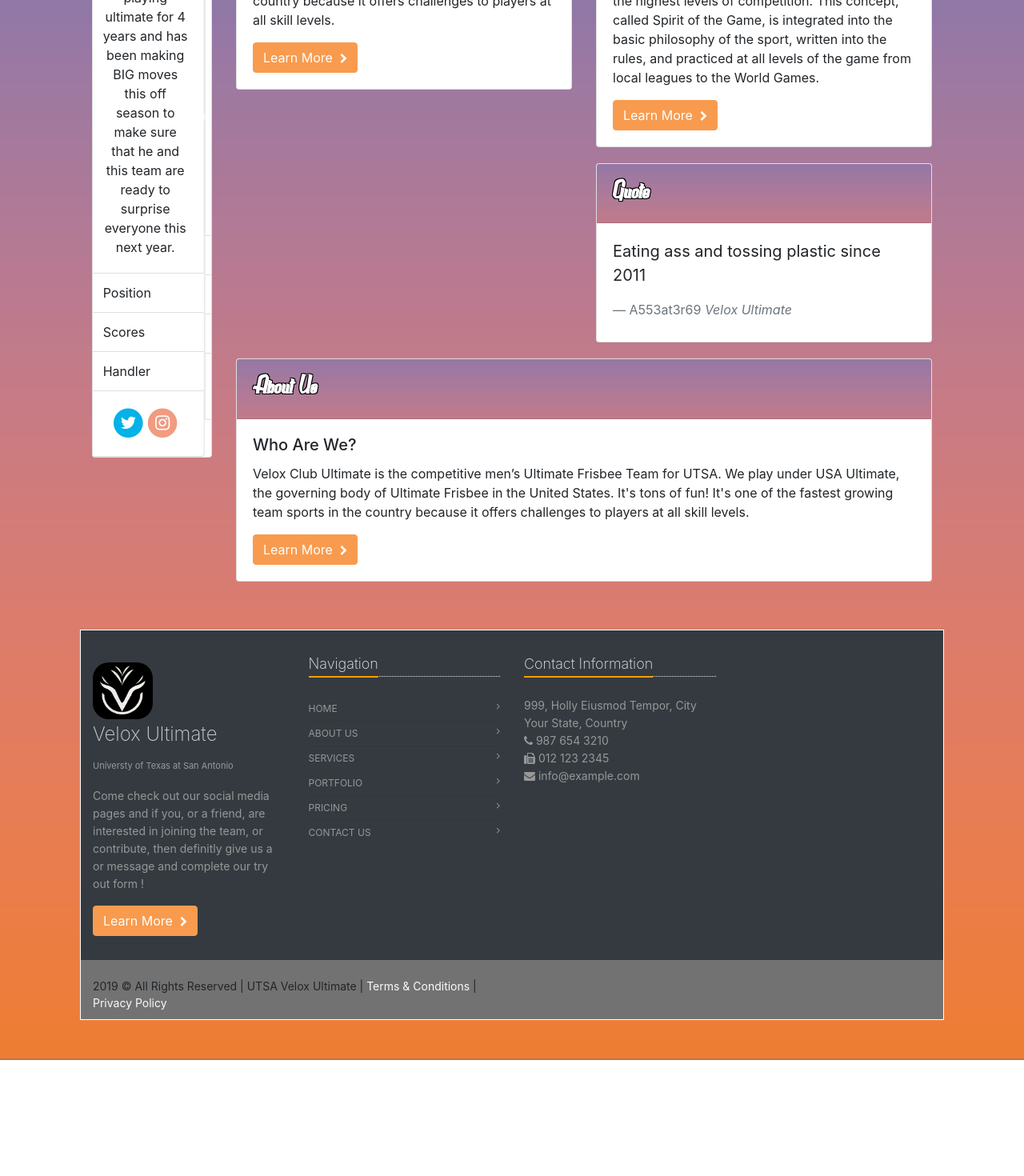
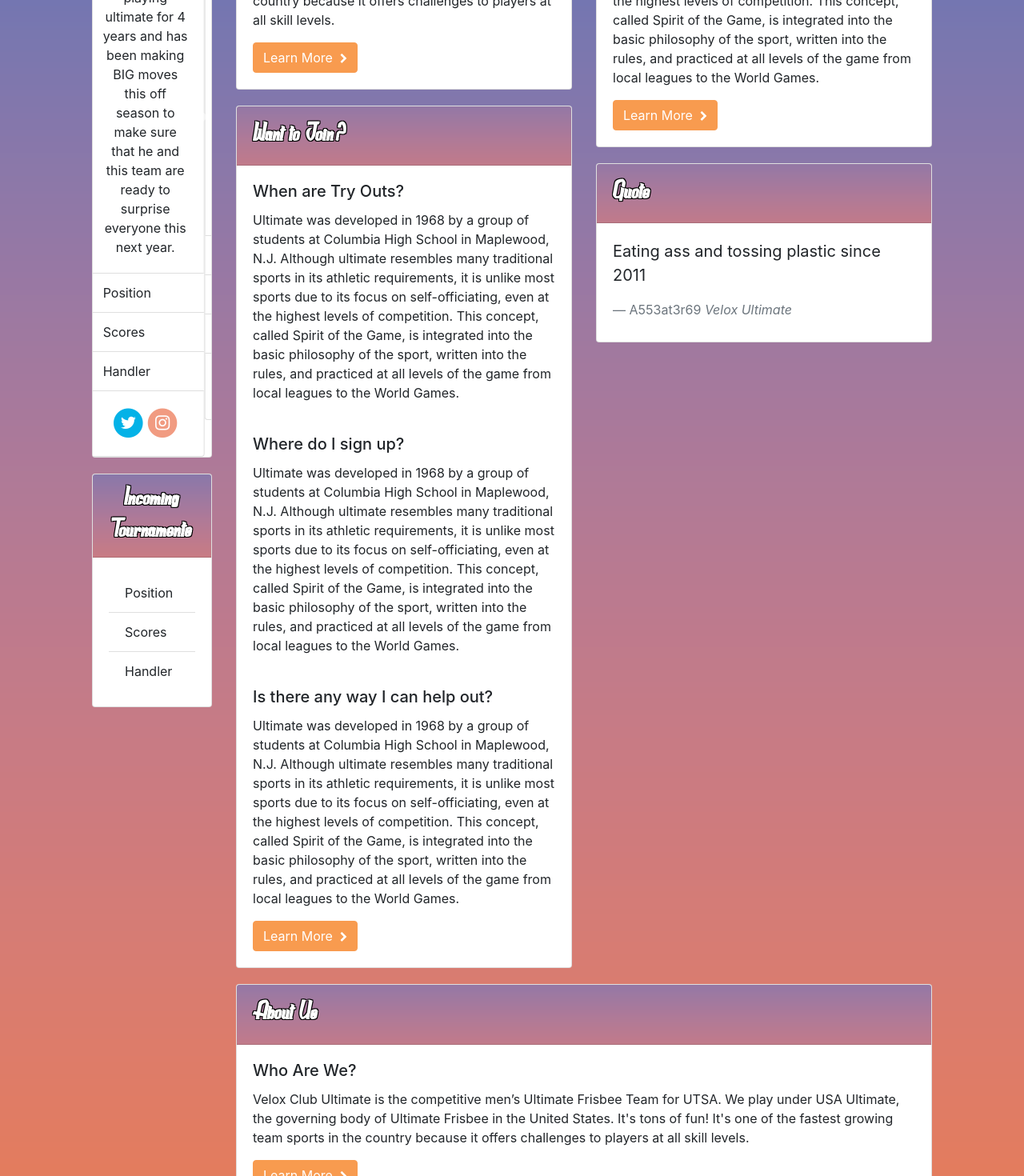
Before and after one commit to JVILL16/Ultimate-Velox, an Angular app: page / in a window 1280 px wide. Shown: the part 860-2330 px from the top of the page at 80% size. Before the commit the page ends 2185 px from the top, so only its background shows below. Built offline with nearby package versions, Linux system fonts and the light colour scheme.

Commit message:
updated login page still need to figure out routing

```diff
--- a/src/app/app-routing.module.ts
+++ b/src/app/app-routing.module.ts
@@ -1,9 +1,9 @@
 import { NgModule } from '@angular/core';
 import { Routes, RouterModule } from '@angular/router';
-import { HomeComponent } from './home/home-page';
+import { HomeComponent } from './login/login-page';
 
 const routes: Routes = [
-  { path: 'home-page', component: HomeComponent}
+  { path: 'login-page', component: HomeComponent}
 ];
 
 @NgModule({
--- a/src/app/app.component.html
+++ b/src/app/app.component.html
@@ -55,7 +55,7 @@
         </li>
 
         <li class="nav-item">
-          <a class="nav-link text-center text-nowrap" routerLink="/home-page" routerLinkActive="active">&nbsp;Profile&nbsp;&nbsp;&nbsp;|</a>
+          <a class="nav-link text-center text-nowrap" routerLink="/login-page" routerLinkActive="active">&nbsp;Profile&nbsp;&nbsp;&nbsp;|</a>
         </li>
 
         <li class="nav-item">
@@ -193,6 +193,22 @@
         </div>
       </div>
 
+      <!--
+
+        torunamnet schedule
+
+      -->
+
+      <div class="card" style="margin-top:20px">
+        <h5 class="card-header text-center title-cap">Incoming Tournaments</h5>
+        <div class="card-body">
+          <ul class="list-group list-group-flush">
+            <li class="list-group-item">Position</li>
+            <li class="list-group-item">Scores</li>
+            <li class="list-group-item">Handler</li>
+          </ul>
+        </div>
+      </div>
 
 
     </div>
@@ -280,6 +296,41 @@
               </a>
             </div>
           </div>
+
+          <div class="card" style="margin-top:20px">
+            <div class="card-header title-cap">
+              Want to Join?
+            </div>
+            <div class="card-body">
+              <h5 class="card-title">When are Try Outs?</h5>
+              <p class="card-text">Ultimate was developed in 1968 by a group of students at Columbia High School in
+                Maplewood, N.J. Although ultimate resembles many traditional sports in its athletic requirements, it is
+                unlike most sports due to its focus on self-officiating, even at the highest levels of competition.
+                This concept, called Spirit of the Game, is integrated into the basic philosophy of the sport, written
+                into the rules, and practiced at all levels of the game from local leagues to the World Games.</p>
+            </div>
+            <div class="card-body">
+              <h5 class="card-title">Where do I sign up?</h5>
+              <p class="card-text">Ultimate was developed in 1968 by a group of students at Columbia High School in
+                Maplewood, N.J. Although ultimate resembles many traditional sports in its athletic requirements, it is
+                unlike most sports due to its focus on self-officiating, even at the highest levels of competition.
+                This concept, called Spirit of the Game, is integrated into the basic philosophy of the sport, written
+                into the rules, and practiced at all levels of the game from local leagues to the World Games.</p>
+            </div>
+            <div class="card-body">
+              <h5 class="card-title">Is there any way I can help out?</h5>
+              <p class="card-text">Ultimate was developed in 1968 by a group of students at Columbia High School in
+                Maplewood, N.J. Although ultimate resembles many traditional sports in its athletic requirements, it is
+                unlike most sports due to its focus on self-officiating, even at the highest levels of competition.
+                This concept, called Spirit of the Game, is integrated into the basic philosophy of the sport, written
+                into the rules, and practiced at all levels of the game from local leagues to the World Games.</p>
+              <a href="#" class="btn btn-info">Learn More&nbsp;
+                <i class="fa fa-chevron-right" style="font-size:13px;"></i>
+              </a>
+            </div>
+          </div>
+
+
         </div>
         <div class="col-md-6">
           <div class="card" style="margin-bottom:20px">
@@ -357,7 +408,7 @@
       <div class="row">
 
 
-        <div class="col-md-3 col-sm-6">
+        <div class="col-md-4 col-sm-6">
           <div class="footer-single">
             <!-- 	<img src="images/logo.png" class="img-responsive" alt="Logo"> -->
 
@@ -380,7 +431,7 @@
         </div>
 
 
-        <div class="col-md-3 col-sm-6">
+        <div class="col-md-4 col-sm-6">
           <div class="footer-single useful-links">
             <div class="footer-title">
               <h2>Navigation</h2>
@@ -397,17 +448,17 @@
         </div>
 
 
-        <div class="col-md-3 col-sm-6">
+        <div class="col-md-4 col-sm-6">
           <div class="footer-single">
             <div class="footer-title">
               <h2>Contact Information</h2>
             </div>
             <address>
-              999, Holly Eiusmod Tempor, City<br>
-              Your State, Country <br>
-              <i class="fa fa-phone"></i> 987 654 3210 <br>
-              <i class="fa fa-fax"></i> 012 123 2345<br>
-              <i class="fa fa-envelope"></i> info@example.com<br>
+              1 UTSA Cir<br>
+              San Antonio, Texas<br>
+              <i class="fa fa-phone"></i>&nbsp;&nbsp;  987 654 3210 <br>
+              <i class="fa fa-fax"></i>&nbsp; 012 123 2345<br>
+              <i class="fa fa-envelope"></i>&nbsp; veloxultimate@gmail.com<br>
             </address>
           </div>
         </div>
@@ -420,7 +471,7 @@
   <section class="nb-copyright">
     <div class="container">
       <div class="row">
-        <div class="col-sm-6 copyrt xs-center">
+        <div class="col-sm-12 copyrt xs-center text-center">
           2019 © All Rights Reserved | UTSA Velox Ultimate |
           <a href="">Terms & Conditions</a> | <a href="">Privacy Policy</a>
         </div>
--- a/src/app/app.module.ts
+++ b/src/app/app.module.ts
@@ -3,7 +3,7 @@
 
 import { AppRoutingModule } from './app-routing.module';
 import { AppComponent } from './app.component';
-import { HomeComponent } from './home/home-page';
+import { HomeComponent } from './login/login-page';
 
 @NgModule({
   declarations: [
--- a/src/app/home/home-page.ts
+++ b/src/app/login/login-page.ts
@@ -2,11 +2,11 @@
 
 @Component({
     selector: 'home-page',
-    templateUrl: './home-page.html',
-    styleUrls: ['./home-page.scss']
+    templateUrl: './login-page.html',
+    styleUrls: ['./login-page.scss']
   })
 export class HomeComponent{
-    title = 'home page';
+    title = 'Login page';
 
 
 }
```
Also changed, not shown: src/app/login/login-page.html (renamed from src/app/home/home-page.html), src/app/login/login-page.scss (renamed from src/app/home/home-page.scss).
